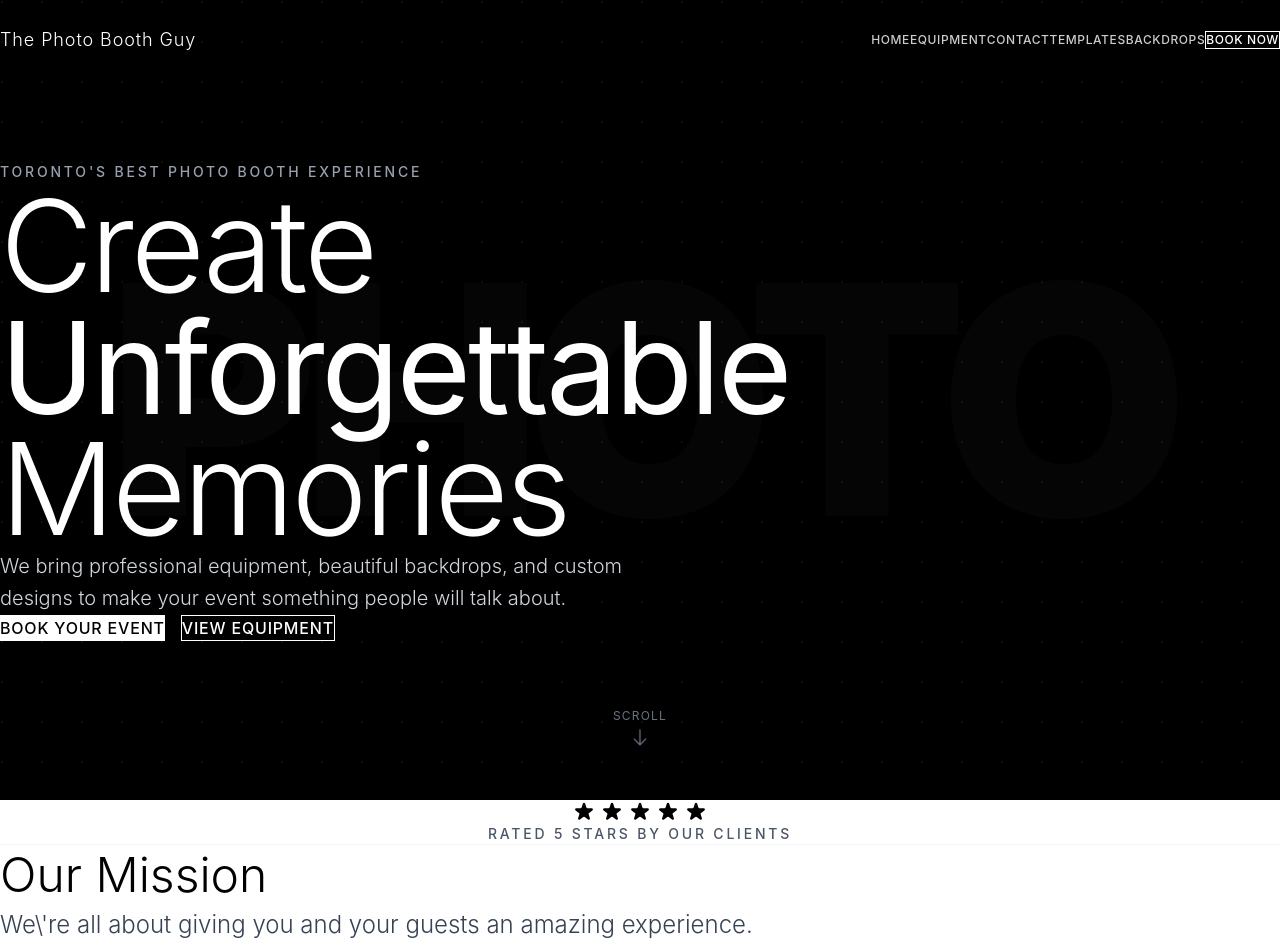
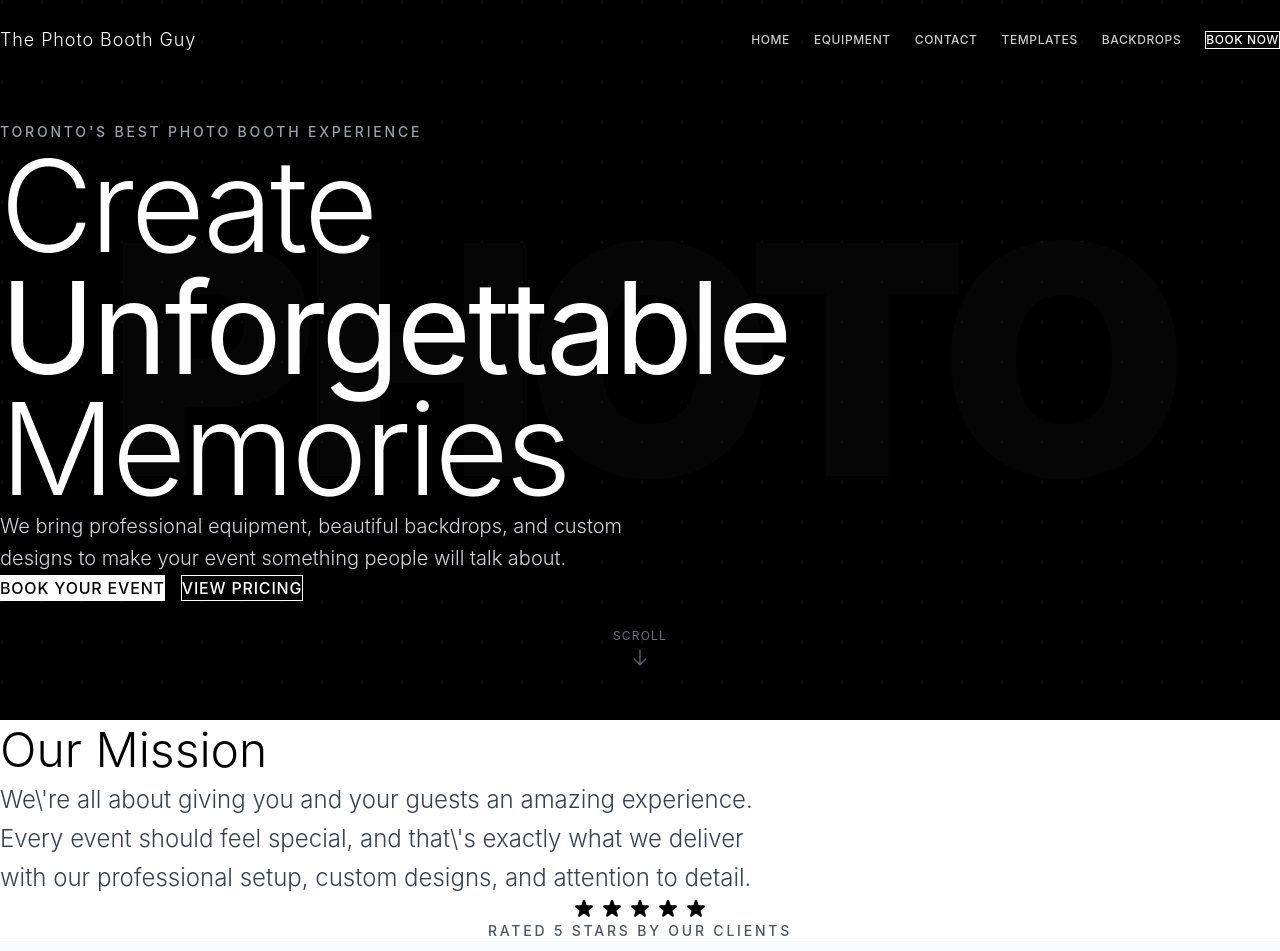
Before and after one commit to wienering/thephotoboothguy, a Next.js app: page / in a window 1280 px wide. Shown: the top 951 px of the page. Built offline with nearby package versions, Linux system fonts and the light colour scheme.

Commit message:
Fix navigation overlap and menu padding, change View Equipment to View Pricing with scroll, add left page margin padding, move Rated 5 Stars section lower

```diff
--- a/app/HomeContent.tsx
+++ b/app/HomeContent.tsx
@@ -117,6 +117,20 @@ export default function HomeContent() {
     <div className="min-h-screen">
       <Hero />
 
+      {/* About Section */}
+      <section ref={aboutRef} className="w-full py-20 bg-white">
+        <div className="w-full max-w-[1600px] mx-auto px-6 sm:px-8 lg:px-12">
+          <div className="max-w-4xl">
+            <h2 className="text-4xl md:text-5xl font-light text-black mb-6 leading-tight">
+              Our Mission
+            </h2>
+            <p className="text-xl md:text-2xl text-gray-700 leading-relaxed font-light max-w-3xl">
+              We\'re all about giving you and your guests an amazing experience. Every event should feel special, and that\'s exactly what we deliver with our professional setup, custom designs, and attention to detail.
+            </p>
+          </div>
+        </div>
+      </section>
+
       {/* Trust Indicators */}
       <section className="w-full py-16 bg-white border-b border-gray-100">
         <div className="w-full max-w-[1600px] mx-auto px-6 sm:px-8 lg:px-12">
@@ -140,22 +154,8 @@ export default function HomeContent() {
         </div>
       </section>
 
-      {/* About Section */}
-      <section ref={aboutRef} className="w-full py-20 bg-white">
-        <div className="w-full max-w-[1600px] mx-auto px-6 sm:px-8 lg:px-12">
-          <div className="max-w-4xl">
-            <h2 className="text-4xl md:text-5xl font-light text-black mb-6 leading-tight">
-              Our Mission
-            </h2>
-            <p className="text-xl md:text-2xl text-gray-700 leading-relaxed font-light max-w-3xl">
-              We\'re all about giving you and your guests an amazing experience. Every event should feel special, and that\'s exactly what we deliver with our professional setup, custom designs, and attention to detail.
-            </p>
-          </div>
-        </div>
-      </section>
-
       {/* Packages Section */}
-      <section className="w-full py-20 bg-gray-50">
+      <section id="pricing" className="w-full py-20 bg-gray-50">
         <div className="w-full max-w-[1600px] mx-auto px-6 sm:px-8 lg:px-12">
           <div className="mb-12">
             <h2 className="text-4xl md:text-5xl font-light text-black mb-4 leading-tight">
--- a/app/layout.tsx
+++ b/app/layout.tsx
@@ -27,7 +27,7 @@ export default function RootLayout({
       <body className={`${inter.variable} font-sans antialiased`}>
         <SchemaMarkup schema={organizationSchema} />
         <Navigation />
-        <main>{children}</main>
+        <main className="pt-20 pl-4 md:pl-6 lg:pl-8">{children}</main>
         <Footer />
       </body>
     </html>
--- a/components/Hero.tsx
+++ b/components/Hero.tsx
@@ -21,7 +21,7 @@ export default function Hero() {
   return (
     <section
       ref={heroRef}
-      className="relative min-h-screen flex items-center justify-center bg-black text-white overflow-hidden"
+      className="relative min-h-[calc(100vh-5rem)] flex items-center justify-center bg-black text-white overflow-hidden"
     >
       {/* Subtle background pattern */}
       <div className="absolute inset-0 opacity-5">
@@ -65,12 +65,12 @@ export default function Hero() {
             >
               Book Your Event
             </Link>
-            <Link
-              href="/equipment"
+            <a
+              href="#pricing"
               className="inline-flex items-center justify-center border border-white text-white px-10 py-5 text-base font-medium hover:bg-white hover:text-black transition-all duration-300 uppercase tracking-wider"
             >
-              View Equipment
-            </Link>
+              View Pricing
+            </a>
           </div>
         </div>
       </div>
--- a/components/Navigation.tsx
+++ b/components/Navigation.tsx
@@ -38,12 +38,12 @@ export default function Navigation() {
             The Photo Booth Guy
           </Link>
 
-          <div className="hidden md:flex items-center space-x-8">
+          <div className="hidden md:flex items-center gap-6">
             {navLinks.map((link) => (
               <Link
                 key={link.href}
                 href={link.href}
-                className={`text-xs uppercase tracking-wider font-medium transition-colors ${
+                className={`px-3 py-2 text-xs uppercase tracking-wider font-medium transition-colors ${
                   scrolled ? 'text-gray-700 hover:text-black' : 'text-white/80 hover:text-white'
                 }`}
               >
@@ -52,7 +52,7 @@ export default function Navigation() {
             ))}
             <Link
               href="/contact"
-              className={`border px-5 py-2 text-xs uppercase tracking-wider font-medium transition-all ${
+              className={`border px-5 py-2 text-xs uppercase tracking-wider font-medium transition-all ml-2 ${
                 scrolled
                   ? 'border-black text-black hover:bg-black hover:text-white'
                   : 'border-white text-white hover:bg-white hover:text-black'
```
